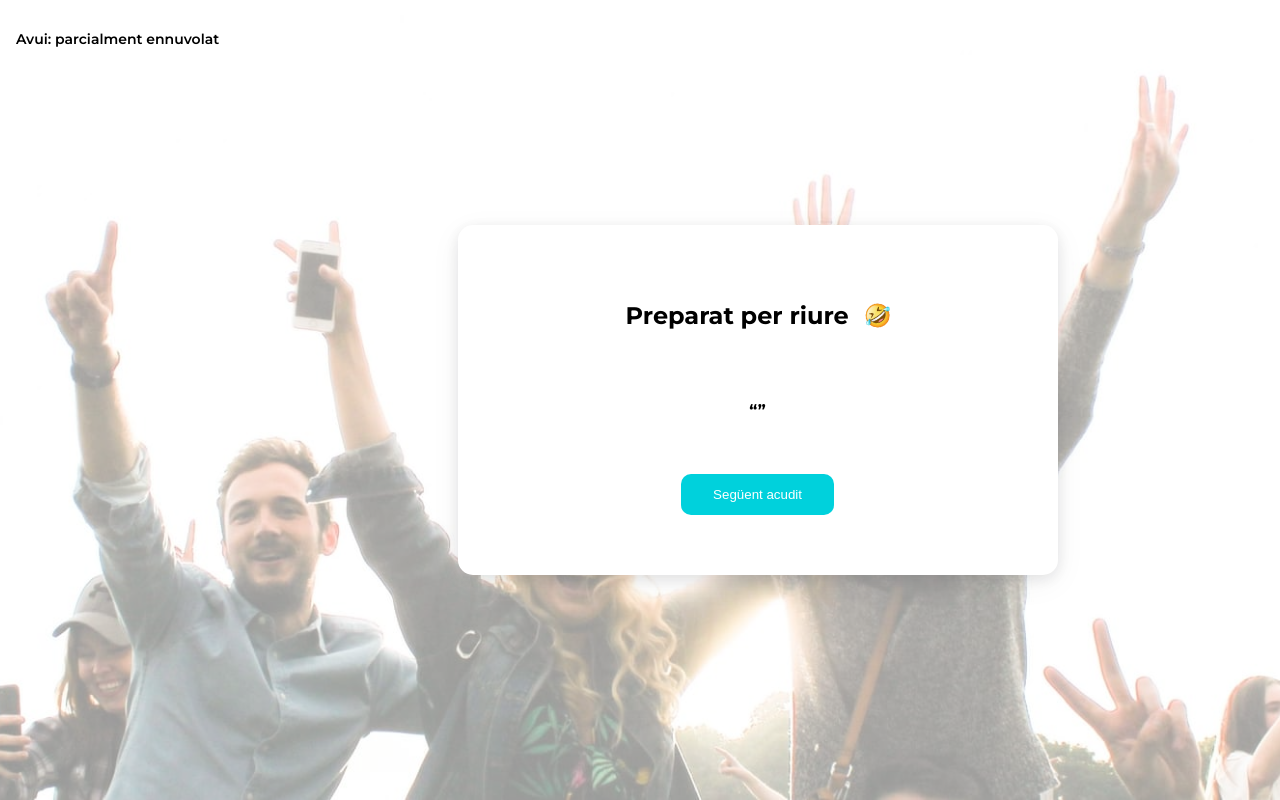
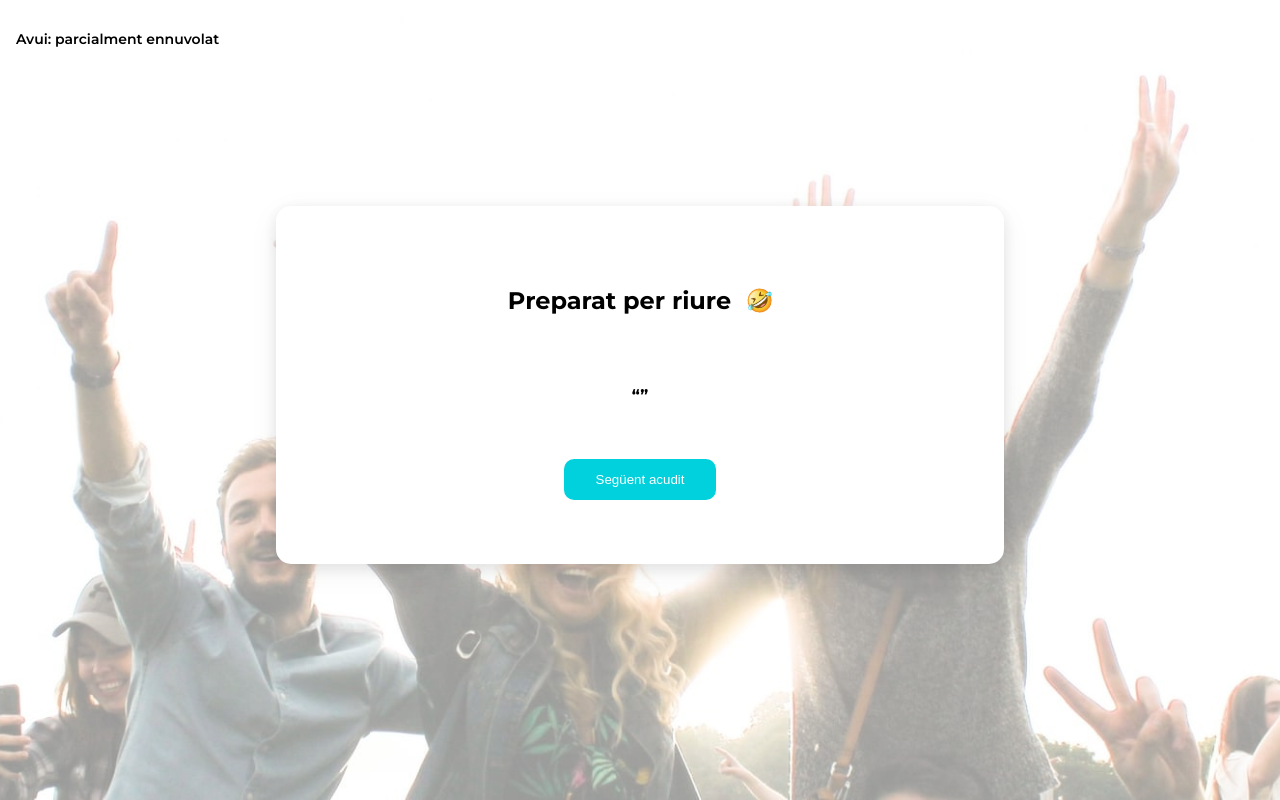
Before and after one commit to codenaud/sprint-04, a website: page index.html in a window 1280 px wide. Drawn offline with Linux system fonts and the light colour scheme; no server answers.

Commit message:
Updating styles of exercice 2

```diff
--- a/css/styles.css
+++ b/css/styles.css
@@ -12,7 +12,6 @@ body {
   margin: 0;
   height: 100vh;
   background-color: rgba(255, 255, 255, 0.8);
-  display: flex;
 }
 
 body::before {
@@ -36,6 +35,7 @@ body::before {
   justify-content: center;
   align-items: center;
   margin: 0 auto;
+  padding-top: 10%;
 }
 
 .jokes-container {
@@ -49,9 +49,8 @@ body::before {
   align-items: center;
   background-color: white;
   border-radius: 15px;
-
   font-weight: 700;
-  padding: 10%;
+  padding: 4rem;
 }
 .title {
   display: flex;
@@ -85,4 +84,5 @@ h1 {
   font-size: 14px;
   font-weight: 600;
   padding: 1rem;
+  z-index: 3;
 }
```
